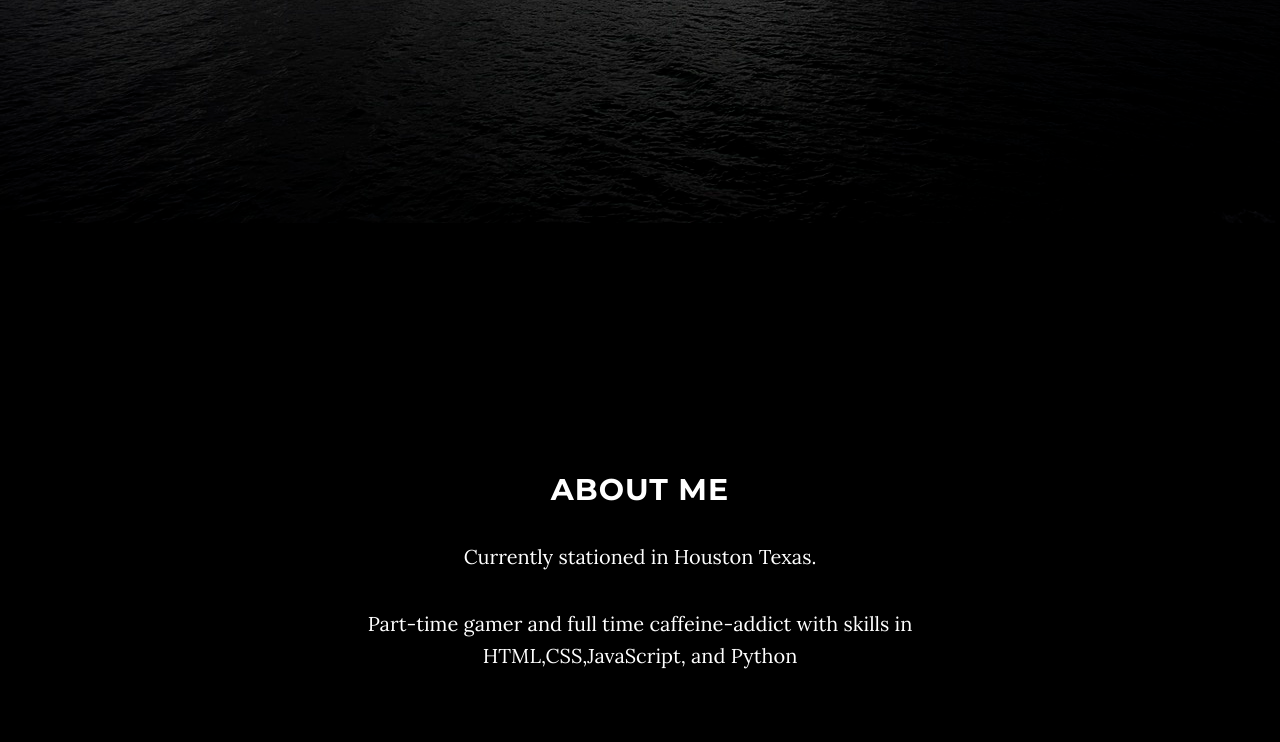
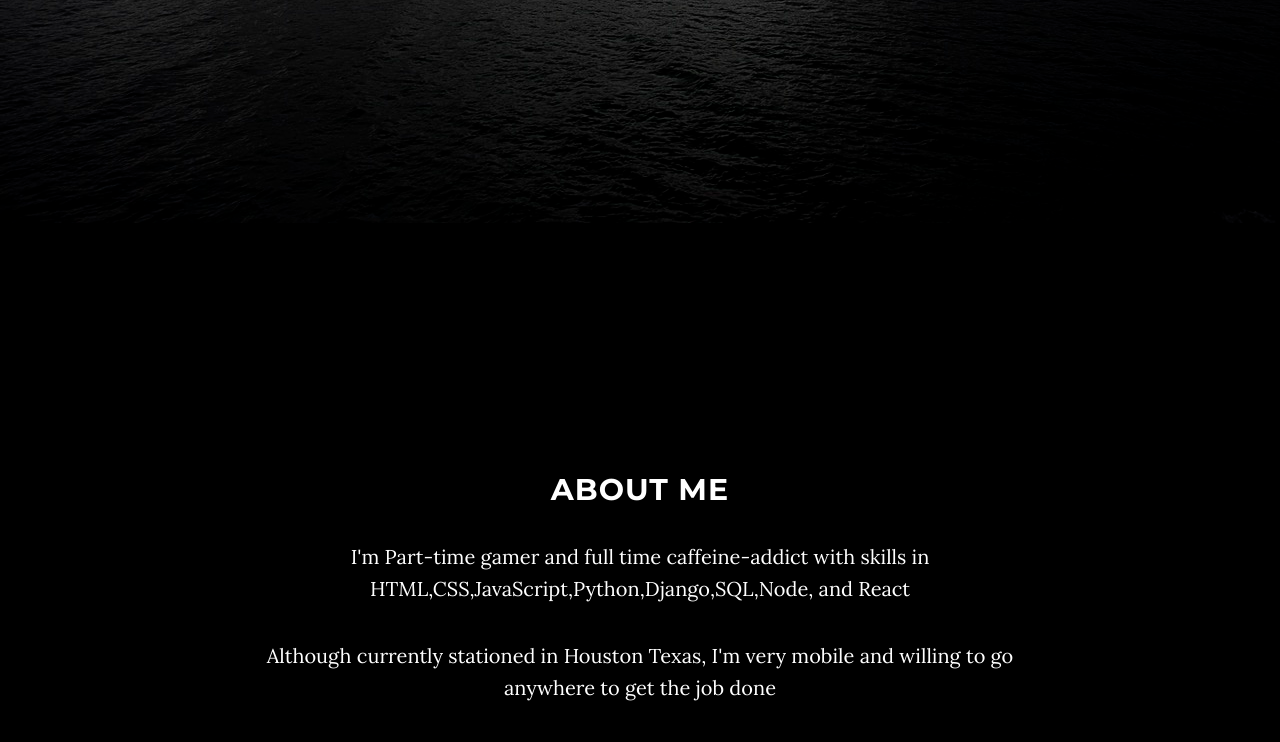
Before and after one commit to setoseng/setoseng.github.io, a website: page index.html in a window 1280 px wide. Shown: the part 577-1319 px from the top of the page. Drawn offline with nearby package versions, Linux system fonts and the light colour scheme.

Commit message:
Update index.html

```diff
--- a/index.html
+++ b/index.html
@@ -76,7 +76,7 @@
                     <div class="col-md-8 col-md-offset-2">
                         <h1 class="brand-heading">Hello</h1>
                         <p class="intro-text">My name is Setya Seng
-                            <br>I'm a full-stacked developer</p>
+                            <br>I'm a full-stacked cheeseburger</p>
                         <a href="#about" class="btn btn-circle page-scroll">
                             <i class="fa fa-angle-double-down animated"></i>
                         </a>
@@ -91,8 +91,8 @@
         <div class="row">
             <div class="col-lg-8 col-lg-offset-2">
                 <h2>About Me</h2>
-                <p>Currently stationed in Houston Texas.</p>
-                <p>Part-time gamer and full time caffeine-addict with skills in HTML,CSS,JavaScript, and Python</p>
+                <p>I'm Part-time gamer and full time caffeine-addict with skills in HTML,CSS,JavaScript,Python,Django,SQL,Node, and React</p>
+                <p>Although currently stationed in Houston Texas, I'm very mobile and willing to go anywhere to get the job done</p>
             </div>
         </div>
     </section>
```
